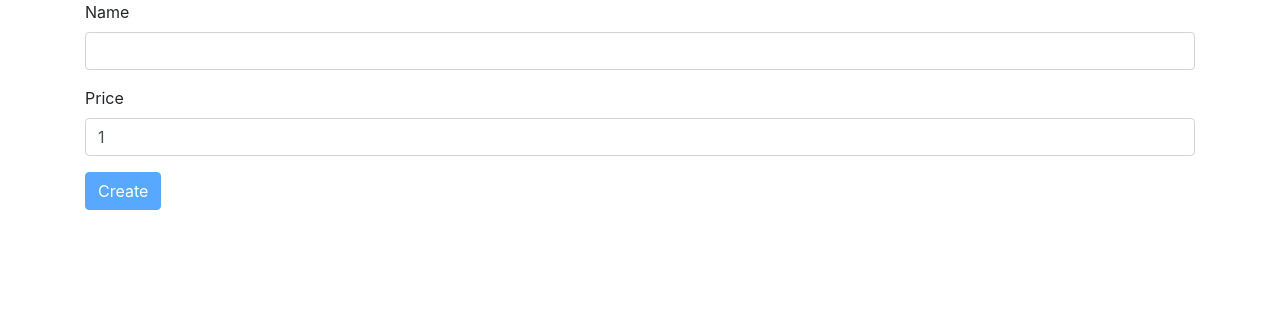
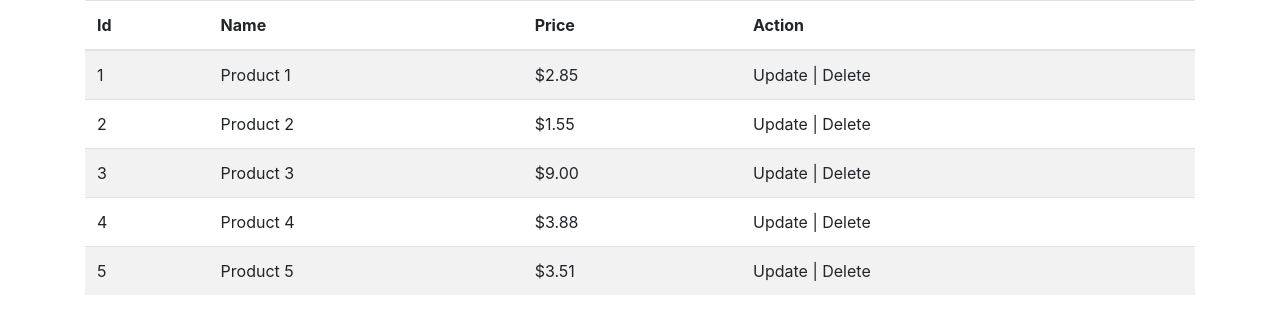
Before and after one commit to luishenriquepp/dotnet-ng-products, an Angular app in the folder DotnetNgProducts.Api/ClientApp/: page /products in a window 1280 px wide. Shown: the top 334 px of the page. Built offline with nearby package versions, Linux system fonts and the light colour scheme.

Commit message:
Create product listing component and a fake service

```diff
--- /dev/null
+++ b/DotnetNgProducts.Api/ClientApp/src/app/products/models/product.model.ts
@@ -0,0 +1,5 @@
+export interface Product {
+	Id?: number
+	Name: string
+	Price: number
+}
--- /dev/null
+++ b/DotnetNgProducts.Api/ClientApp/src/app/products/product-listing/product-listing.component.html
@@ -0,0 +1,18 @@
+<table class="table table-striped">
+	<thead>
+		<tr>
+			<th scope="col">Id</th>
+			<th scope="col">Name</th>
+			<th scope="col">Price</th>
+			<th scope="col">Action</th>
+		</tr>
+	</thead>
+	<tbody>
+		<tr *ngFor="let product of products$ | async">
+			<td>{{ product.Id }}</td>
+			<td>{{ product.Name }}</td>
+			<td>{{ product.Price | currency }}</td>
+			<td>Update | Delete</td>
+		</tr>
+	</tbody>
+</table>
--- /dev/null
+++ b/DotnetNgProducts.Api/ClientApp/src/app/products/product-listing/product-listing.component.ts
@@ -0,0 +1,20 @@
+import { ChangeDetectionStrategy, Component, OnDestroy, OnInit } from '@angular/core'
+import { Observable } from 'rxjs'
+import { Product } from '../models/product.model'
+import { ProductService } from '../services/product.service'
+
+@Component({
+	selector: 'app-product-listing',
+	templateUrl: './product-listing.component.html',
+	styleUrls: ['./product-listing.component.css'],
+	changeDetection: ChangeDetectionStrategy.OnPush,
+})
+export class ProductListingComponent implements OnInit {
+	products$: Observable<Product[]>
+
+	constructor(private productService: ProductService) {}
+
+	ngOnInit() {
+		this.products$ = this.productService.get()
+	}
+}
--- a/DotnetNgProducts.Api/ClientApp/src/app/products/product-routing-module.ts
+++ b/DotnetNgProducts.Api/ClientApp/src/app/products/product-routing-module.ts
@@ -2,11 +2,12 @@ import { NgModule } from '@angular/core'
 import { Routes, RouterModule } from '@angular/router'
 
 import { ProductFormComponent } from './product-form/product-form.component'
+import { ProductListingComponent } from './product-listing/product-listing.component'
 
 const routes: Routes = [
 	{
 		path: '',
-		component: ProductFormComponent,
+		component: ProductListingComponent,
 	},
 ]
 
--- a/DotnetNgProducts.Api/ClientApp/src/app/products/products.module.ts
+++ b/DotnetNgProducts.Api/ClientApp/src/app/products/products.module.ts
@@ -3,9 +3,10 @@ import { CommonModule } from '@angular/common'
 import { ReactiveFormsModule } from '@angular/forms'
 import { ProductRoutingModule } from './product-routing-module'
 import { ProductFormComponent } from './product-form/product-form.component'
+import { ProductListingComponent } from './product-listing/product-listing.component'
 
 @NgModule({
-	declarations: [ProductFormComponent],
+	declarations: [ProductFormComponent, ProductListingComponent],
 	imports: [CommonModule, ReactiveFormsModule, ProductRoutingModule],
 })
 export class ProductsModule {}
--- /dev/null
+++ b/DotnetNgProducts.Api/ClientApp/src/app/products/services/product.service.ts
@@ -0,0 +1,18 @@
+import { Injectable } from '@angular/core'
+import { Observable, of } from 'rxjs'
+import { Product } from '../models/product.model'
+
+@Injectable({
+	providedIn: 'root',
+})
+export class ProductService {
+	public get(): Observable<Array<Product>> {
+		return of([
+			{ Id: 1, Name: 'Product 1', Price: Math.random() * 10 } as Product,
+			{ Id: 2, Name: 'Product 2', Price: Math.random() * 10 } as Product,
+			{ Id: 3, Name: 'Product 3', Price: Math.random() * 10 } as Product,
+			{ Id: 4, Name: 'Product 4', Price: Math.random() * 10 } as Product,
+			{ Id: 5, Name: 'Product 5', Price: Math.random() * 10 } as Product,
+		])
+	}
+}
```
Also changed, not shown: DotnetNgProducts.Api/ClientApp/src/app/products/product-listing/product-listing.component.css (added), 2 other files (tests, documents, lock files or other folders).
